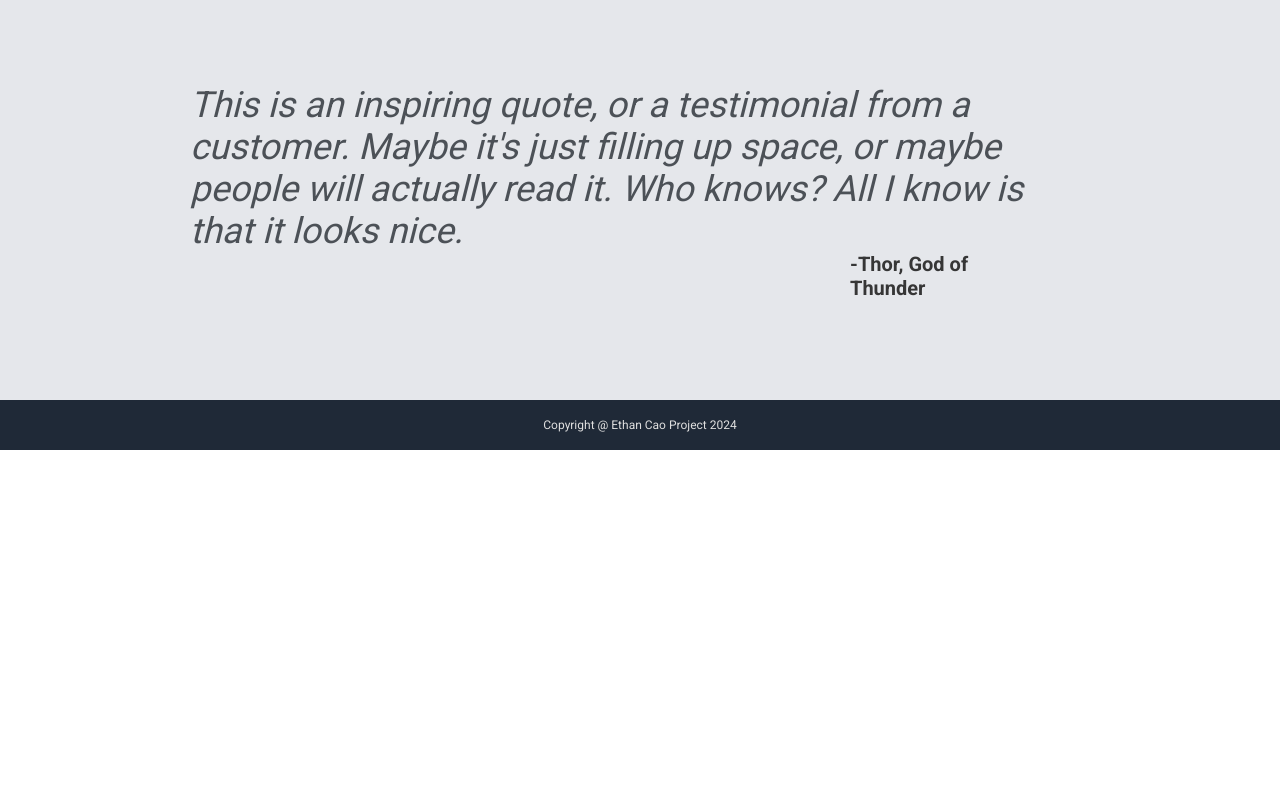
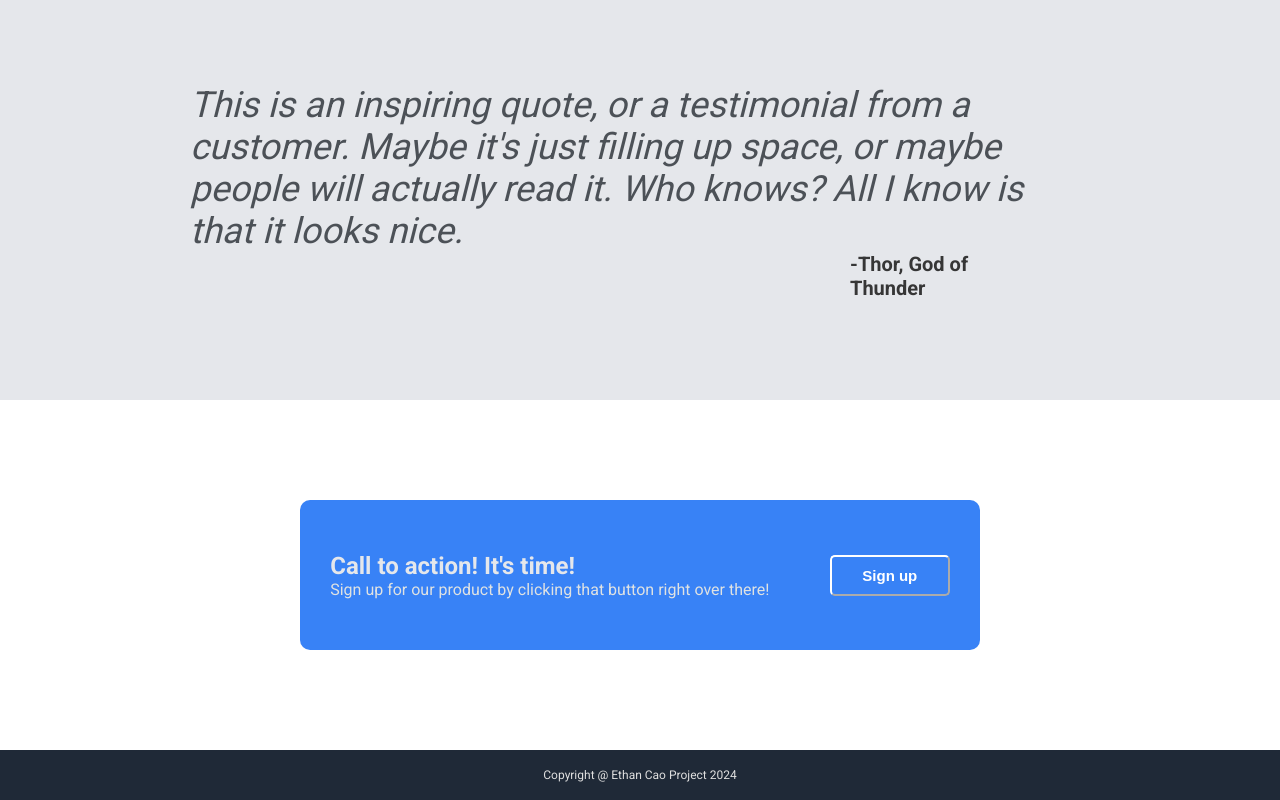
Before and after one commit to ethanncao/First-Landing-Page, a plain HTML site: page index.html in a window 1280 px wide. Shown: the part 978-1778 px from the top of the page. Before the commit the page ends 1428 px from the top, so only its background shows below. Drawn offline with Linux system fonts and the light colour scheme.

Commit message:
Complete fourth section

```diff
--- a/index.html
+++ b/index.html
@@ -77,6 +77,13 @@
         </div>
       </div>
     <div class="fourth">
+      <div class="cta-container">
+        <div class="cta-words">
+          <div class="cta-text">Call to action! It's time!</div>
+          <div class="cta-subtext">Sign up for our product by clicking that button right over there!</div>
+        </div>
+        <button class="cta-button">Sign up</button>
+      </div>
 
     </div>
   </div>
--- a/style.css
+++ b/style.css
@@ -162,6 +162,49 @@ ul {
   font-weight: bold;
 }
 
+/* FOURTH SECTION */
+.fourth {
+  display: flex;
+  justify-content: center;
+  align-items: center;
+  padding-top: 100px;
+  padding-right: 300px;
+  padding-left: 300px;
+  padding-bottom: 100px;
+}
+
+.cta-container {
+  width: 1000px;
+  height: 150px;
+  background-color: #3882F6;
+  display: flex;
+  justify-content: space-around;
+  align-items: center;
+  border-radius: 10px;
+}
+
+.cta-button {
+  width: 120px;
+  background-color: #3882F6;
+  border-color: white;
+  border-radius: 5px;
+  font-size: 15px;
+  padding-top: 10px;
+  padding-bottom: 10px;
+  color: white;
+  font-weight: bold;
+}
+
+.cta-text {
+  font-size: 24px;
+  color: #E5E7EB;
+  font-weight: bold;
+}
+
+.cta-subtext {
+  color: #dfe2e2;
+}
+
 
 /* FOOTER */
 .footer {
```
